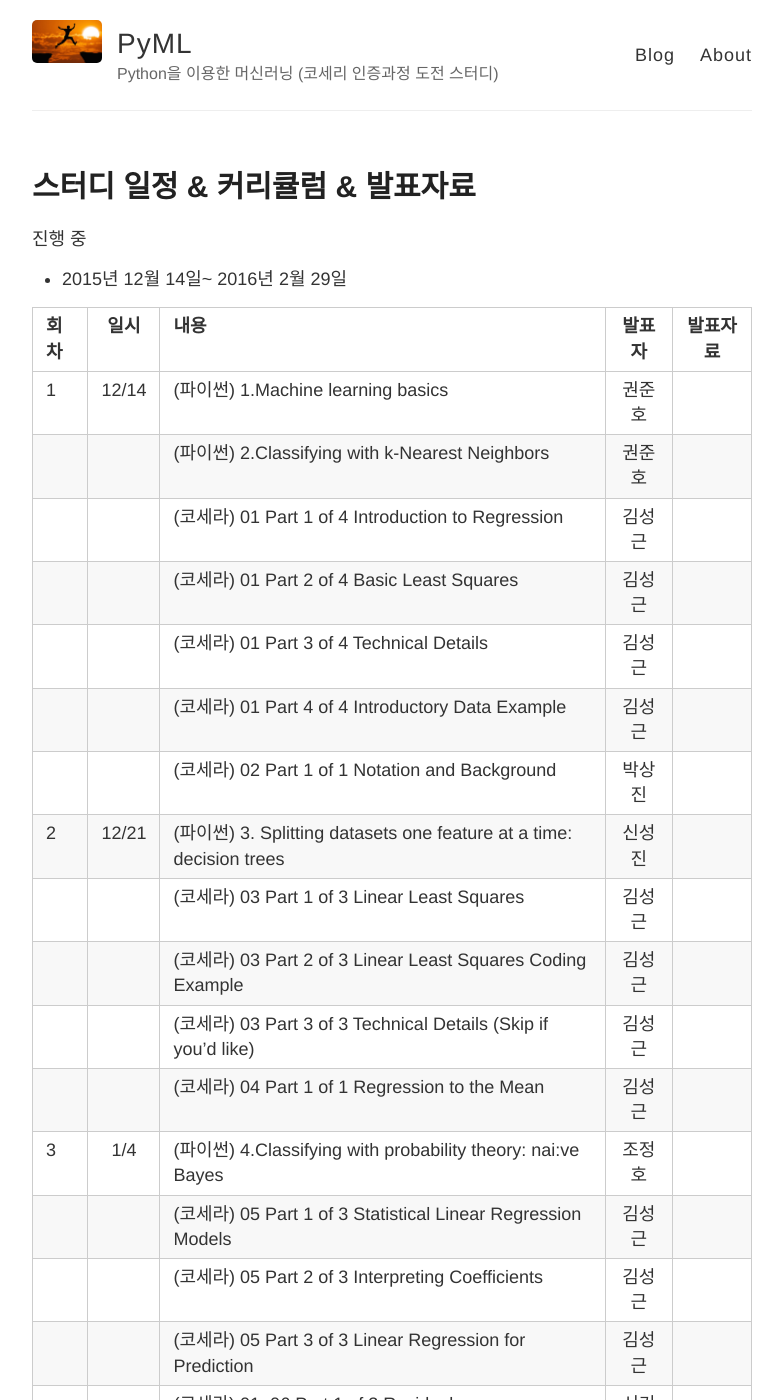
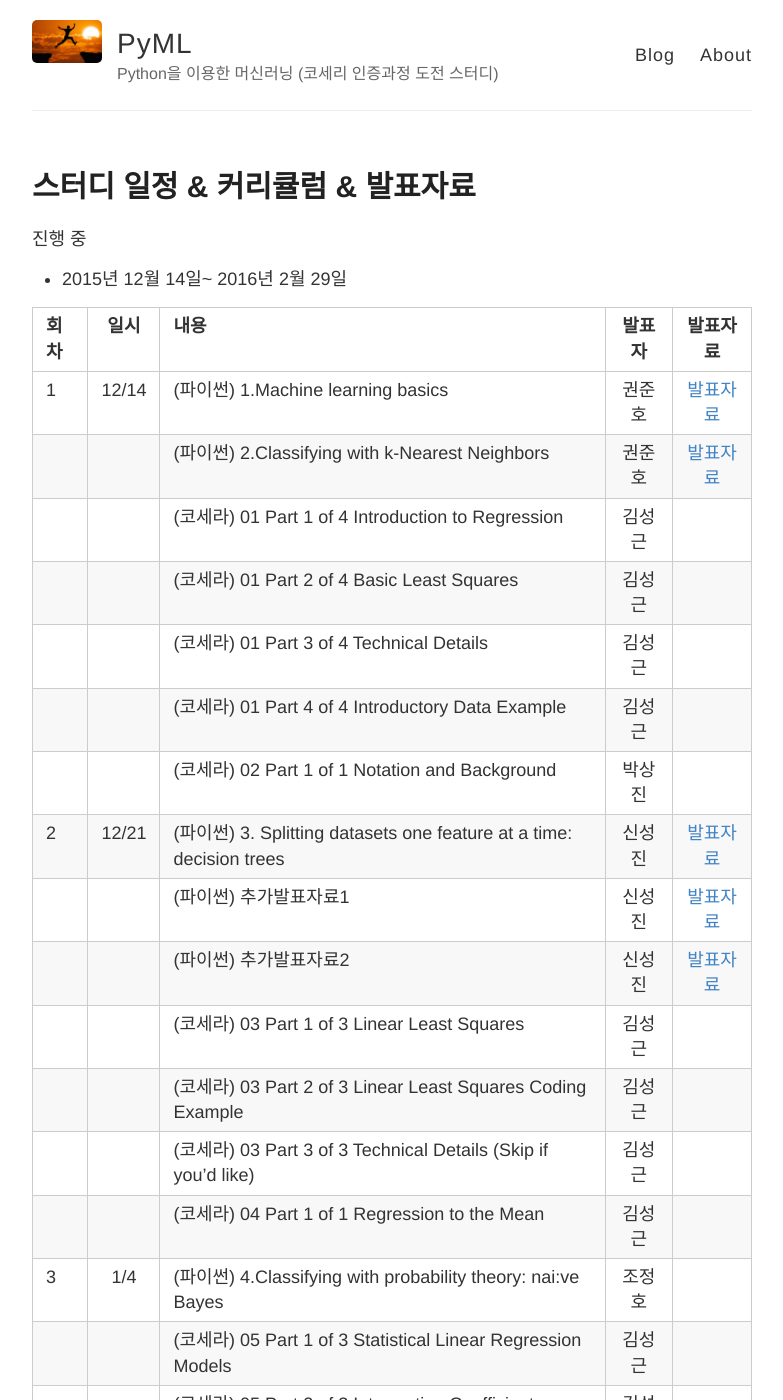
Before and after one commit to psygrammer/PyML, a Jekyll site: the page built from _posts/2016-1-1-SCHEDULE.md, in a window 1280 px wide and 1400 px high. Shown: the whole window, without its empty margins (248-1031 px from the left). Built offline with Jekyll 4.4.1, drawn with Linux system fonts in a browser that asks for light colours; Markdown is read by kramdown in place of the engine named in the settings.

Commit message:
Update 2016-1-1-SCHEDULE.md

```diff
--- a/_posts/2016-1-1-SCHEDULE.md
+++ b/_posts/2016-1-1-SCHEDULE.md
@@ -11,14 +11,16 @@
 
 | 회차  | 일시   | 내용                                  | 발표자  |              발표자료                    |
 | ----- |:------:| :-------------------------------------|:-------:|:----------------------------------------: |
-| 1 |12/14|(파이썬) 1.Machine learning basics|권준호| |
-|   |     |(파이썬) 2.Classifying with k-Nearest Neighbors|권준호| |
+| 1 |12/14|(파이썬) 1.Machine learning basics|권준호|[발표자료](https://github.com/psygrammer/PyML/blob/master/1214/Machine-Learning-in-Action-Ch01.ipynb) |
+|   |     |(파이썬) 2.Classifying with k-Nearest Neighbors|권준호|[발표자료](https://github.com/psygrammer/PyML/blob/master/1214/Machine-Learning-in-Action-Ch02.ipynb) |
 |   |     |(코세라) 01 Part 1 of 4 Introduction to Regression|김성근| |
 |   |     |(코세라) 01 Part 2 of 4 Basic Least Squares|김성근| |
 |   |     |(코세라) 01 Part 3 of 4 Technical Details|김성근| |
 |   |     |(코세라) 01 Part 4 of 4 Introductory Data Example|김성근 | |
 |   |     |(코세라) 02 Part 1 of 1 Notation and Background|박상진| |
-| 2 |12/21|(파이썬) 3. Splitting datasets one feature at a time: decision trees|신성진| |
+| 2 |12/21|(파이썬) 3. Splitting datasets one feature at a time: decision trees|신성진|[발표자료](https://github.com/psygrammer/PyML/blob/master/1221/trees.ipynb)|
+|   |     |(파이썬) 추가발표자료1|신성진|[발표자료](https://github.com/psygrammer/PyML/blob/master/1221/treesplotter.ipynb)|
+|   |     |(파이썬) 추가발표자료2|신성진|[발표자료](https://github.com/psygrammer/PyML/blob/master/1221/%EC%9D%98%EC%82%AC%EA%B2%B0%EC%A0%95%20%ED%8A%B8%EB%A6%AC%20%EC%98%88%EC%B8%A1%20%ED%99%9C%EC%9A%A9.ipynb)|
 |   |     |(코세라) 03 Part 1 of 3 Linear Least Squares|김성근| |
 |   |     |(코세라) 03 Part 2 of 3 Linear Least Squares Coding Example|김성근| |
 |   |     |(코세라) 03 Part 3 of 3 Technical Details (Skip if you'd like)|김성근| |
```
